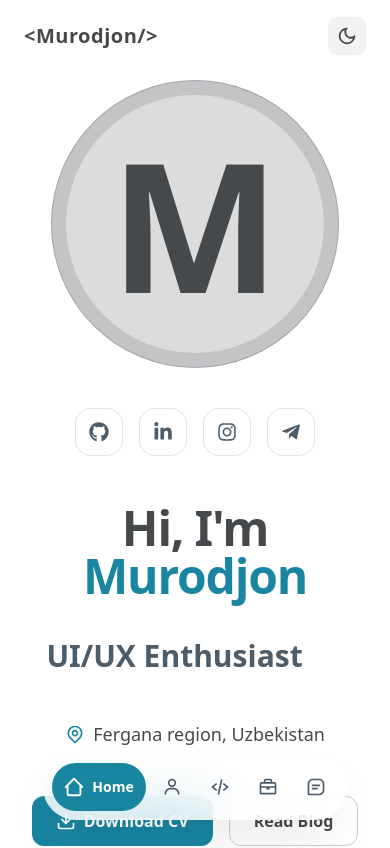
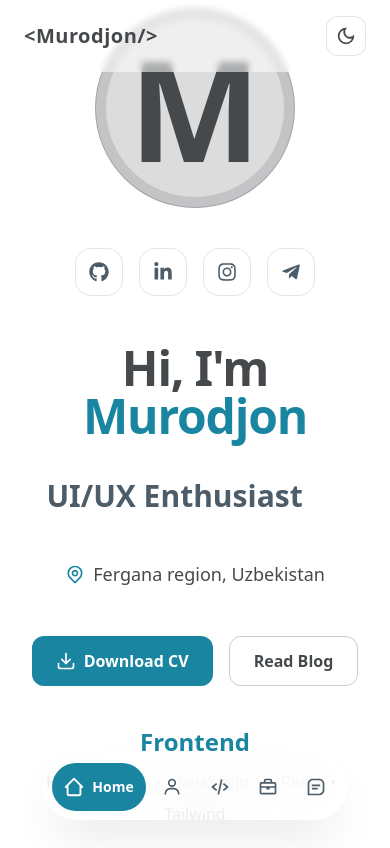
Before and after one commit to MurodjonHatamov/Portfolio, a React (Vite) app: page / in a window 390 px wide. Shown: the top 848 px of the page. Built offline with nearby package versions, Linux system fonts and the light colour scheme.

Commit message:
yangilandi

```diff
--- a/src/components/Navbar.jsx
+++ b/src/components/Navbar.jsx
@@ -4,8 +4,6 @@ import { MdOutlineDarkMode } from "react-icons/md";
 import { NavLink } from "react-router-dom";
 
 function Navbar() {
-
-
   const getInitialTheme = () => {
     const saved = localStorage.getItem("theme");
     if (saved === "dark" || saved === "light") return saved;
@@ -15,60 +13,77 @@ function Navbar() {
   const [theme, setTheme] = useState(getInitialTheme);
 
   useEffect(() => {
-    // ✅ dark: variant sening CSS bo‘yicha data-theme bilan ishlaydi
     document.documentElement.setAttribute("data-theme", theme);
     localStorage.setItem("theme", theme);
   }, [theme]);
 
   const dark = theme === "dark";
 
+  return (
+    <nav
+      className="
+        fixed top-0 left-0 w-full z-50
+        bg-white/55 dark:bg-[#0b0f13]/35
+        backdrop-blur-[3px]
 
 
-
-
-  return (
-    <nav className="w-full px-6 bg-transparent
-                  dark:bg-transparent">
-      <div className="max-w-7xl m-auto flex items-center justify-between h-18 md:h-20">
-
+      "
+    >
+      <div className="max-w-7xl mx-auto px-6 flex items-center justify-between h-18 md:h-20">
         {/* Logo */}
-        <div className="text-xl md:text-3xl font-semibold tracking-wide
-                        text-[#46494C] dark:text-[#DCDCDD]">
+        <div
+          className="text-xl md:text-3xl font-semibold tracking-wide
+                     text-[#46494C] dark:text-[#DCDCDD]"
+        >
           &lt;Murodjon/&gt;
         </div>
 
         {/* Menu */}
-        <ul className=" md:flex items-center gap-10 text-sm font-medium
-                       text-[#46494C] dark:text-[#DCDCDD]">
-
+        <ul
+          className="md:flex items-center gap-10 text-sm font-medium
+                     text-[#46494C] dark:text-[#DCDCDD]"
+        >
           {[
             { name: "Home", to: "/" },
             { name: "Projects", to: "/projects" },
-            { name: "Experience ", to: "/experience" },
-            { name: "Blog ", to: "/blog" },
+            { name: "Experience", to: "/experience" },
+            { name: "Blog", to: "/blog" },
             { name: "Contact", to: "/contact" },
           ].map((item) => (
             <li key={item.name} className="relative group max-lg:hidden">
               <NavLink
                 to={item.to}
                 className={({ isActive }) =>
-                  `relative text-[18px] transition
+                  `relative text-[18px] transition-colors duration-300
                    ${isActive ? "text-[#1985A1]" : "hover:text-[#1985A1]"}`
                 }
               >
                 {item.name}
-                <span className="absolute left-0 -bottom-1 h-[2px] bg-[#1985A1] transition-all w-0 group-hover:w-full" />
+
+                {/* underline */}
+                <span
+                  className={`
+                    absolute left-0 -bottom-1 h-[2px] bg-[#1985A1]
+                    transition-all duration-300
+                    w-0 group-hover:w-full
+                  `}
+                />
               </NavLink>
             </li>
           ))}
 
           {/* Dark mode toggle */}
           <button
-                onClick={() => setTheme(dark ? "light" : "dark")}
-            className="ml-4 cursor-pointer bg-[#dcdcdd5d] dark:bg-white/10
-                       p-2 rounded-lg backdrop-blur
-                       hover:scale-105 transition
-                       active:scale-90"
+            onClick={() => setTheme(dark ? "light" : "dark")}
+            className="
+              ml-4 cursor-pointer
+              bg-white/45 dark:bg-white/10
+              border border-black/10 dark:border-white/10
+              p-2 rounded-xl
+              backdrop-blur
+              hover:scale-105 transition
+              active:scale-90
+            "
             aria-label="Toggle theme"
           >
             {dark ? (
@@ -78,9 +93,6 @@ function Navbar() {
             )}
           </button>
         </ul>
-
-
-
       </div>
     </nav>
   );
--- a/src/pages/Home.jsx
+++ b/src/pages/Home.jsx
@@ -79,14 +79,14 @@ function Home() {
               data-aos-delay="120"
               className="relative flex justify-center items-center"
             >
-              <div className="relative w-72 h-72  sm:w-60 sm:h-60 flex items-center justify-center">
+              <div className="relative w-50 h-50  sm:w-80 sm:h-80 flex items-center justify-center">
                 {/* Glow */}
                 <div className="absolute -inset-6 rounded-full blur-3xl opacity-30 bg-[#1985A1] hidden dark:block" />
 
                 {/* Avatar body */}
                 <div className="relative w-full h-full rounded-full bg-[#C5C3C6] dark:bg-[#46494C] border border-[#4C5C68]/30 dark:border-[#C5C3C6]/20 flex items-center justify-center backdrop-blur">
                   <div className="w-[90%] h-[90%] rounded-full bg-[#DCDCDD] dark:bg-[#4C5C68]/60 flex items-center justify-center">
-                    <span className="text-[180px] sm:text-[200px] font-bold leading-none text-[#46494C] dark:text-[#DCDCDD] select-none">
+                    <span className="text-[140px] sm:text-[200px] font-bold leading-none text-[#46494C] dark:text-[#DCDCDD] select-none">
                       M
                     </span>
                   </div>
--- a/src/pages/Projects.jsx
+++ b/src/pages/Projects.jsx
@@ -84,85 +84,32 @@ function Projects() {
   return (
     <section
       id="projects"
-      className="min-h-screen py-20 relative overflow-hidden bg-gray-50 dark:bg-[#2d2e32]"
+      className="min-h-screen py-20 relative overflow-hidden  "
     >
-      {/* Orqa fon effektlari */}
-      <div className="absolute top-0 left-0 w-full h-full overflow-hidden pointer-events-none">
-        <div className="absolute top-[-10%] left-[-10%] w-[500px] h-[500px] bg-[#1985A1]/20 rounded-full blur-[120px]" />
-        <div className="absolute bottom-[-10%] right-[-10%] w-[500px] h-[500px] bg-[#4C5C68]/20 rounded-full blur-[120px]" />
-      </div>
+
 
       <div className="container mx-auto px-6 relative z-10">
         {/* Header */}
         <div
-          className="text-center mb-10 max-w-2xl mx-auto"
+          className=" mb-10  flex items-center justify-between mt-16 px-10"
           data-aos="fade-down"
         >
           <h2 className="text-4xl md:text-5xl font-bold text-[#46494C] dark:text-[#DCDCDD] mb-4">
             My <span className="text-[#1985A1]">Projects</span>
           </h2>
-
+          <div className="flex justify-center " data-aos="fade-up">
+          <a
+            href="https://github.com"
+            target="_blank"
+            rel="noreferrer"
+            className="px-8 py-3 rounded-full border border-[#1985A1] text-[#1985A1] font-semibold hover:bg-[#1985A1] hover:text-white transition-all duration-300"
+          >
+            View All Archives
+          </a>
+        </div>
         </div>
 
-        {/* PREMIUM FILTER (minimal + wow) */}
-        <div
-          data-aos="fade-up"
-          className="flex justify-center mb-14"
-        >
-          <div
-            className="relative w-full max-w-3xl
-                       rounded-2xl
-                       border border-black/10 dark:border-white/10
-                       bg-white/55 dark:bg-white/5
-                       backdrop-blur
-                       px-2 py-2"
-          >
-            {/* scroll on mobile */}
-            <div className="flex gap-2 overflow-x-auto no-scrollbar px-1">
-              {categories.map((c) => {
-                const isActive = active === c;
-                return (
-                  <button
-                    key={c}
-                    onClick={() => setActive(c)}
-                    className={`relative shrink-0 px-4 py-2 rounded-xl text-sm font-semibold transition-all duration-300
-                      ${
-                        isActive
-                          ? "text-white"
-                          : "text-[#4C5C68] dark:text-white/70 hover:text-[#1985A1]"
-                      }`}
-                  >
-                    {/* Active bg (glass) */}
-                    {isActive && (
-                      <span className="absolute inset-0 rounded-xl bg-[#1985A1] shadow-lg shadow-[#1985A1]/25" />
-                    )}
 
-                    {/* Content */}
-                    <span className="relative z-10 flex items-center gap-2">
-                      {c}
-                      <span
-                        className={`text-xs px-2 py-0.5 rounded-full border transition-all
-                          ${
-                            isActive
-                              ? "border-white/20 bg-white/15 text-white"
-                              : "border-black/10 dark:border-white/10 bg-white/40 dark:bg-white/5 text-[#4C5C68] dark:text-white/60"
-                          }`}
-                      >
-                        {countBy[c] || 0}
-                      </span>
-                    </span>
-                  </button>
-                );
-              })}
-            </div>
-
-            {/* subtle bottom line */}
-            <div className="mt-2 h-px w-full bg-black/5 dark:bg-white/5" />
-            <div className="pt-2 px-2 text-xs text-[#4C5C68]/70 dark:text-white/40">
-              Filter: <span className="text-[#1985A1] font-semibold">{active}</span>
-            </div>
-          </div>
-        </div>
 
         {/* Projects Grid */}
         <div className="grid grid-cols-1 md:grid-cols-2 gap-10">
@@ -240,23 +187,9 @@ function Projects() {
         </div>
 
         {/* More Projects Button */}
-        <div className="flex justify-center mt-16" data-aos="fade-up">
-          <a
-            href="https://github.com"
-            target="_blank"
-            rel="noreferrer"
-            className="px-8 py-3 rounded-full border border-[#1985A1] text-[#1985A1] font-semibold hover:bg-[#1985A1] hover:text-white transition-all duration-300"
-          >
-            View All Archives
-          </a>
-        </div>
+
       </div>
 
-      {/* Hide scrollbar utility (pure tailwind) */}
-      <style>{`
-        .no-scrollbar::-webkit-scrollbar{display:none;}
-        .no-scrollbar{-ms-overflow-style:none; scrollbar-width:none;}
-      `}</style>
     </section>
   );
 }
```
